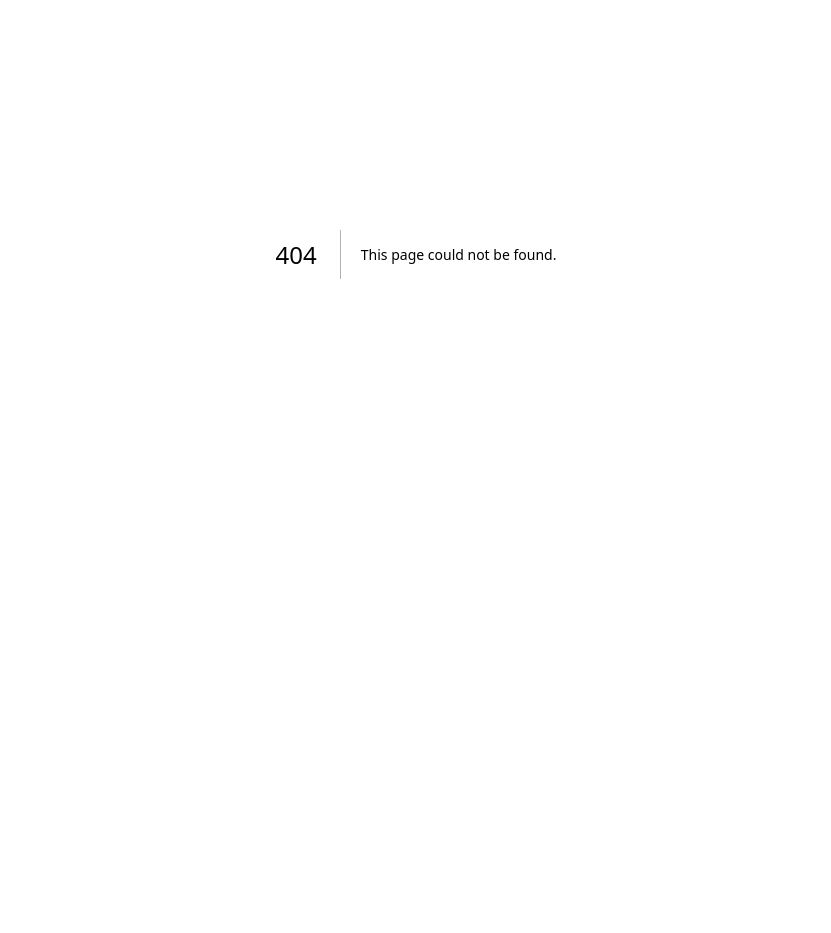
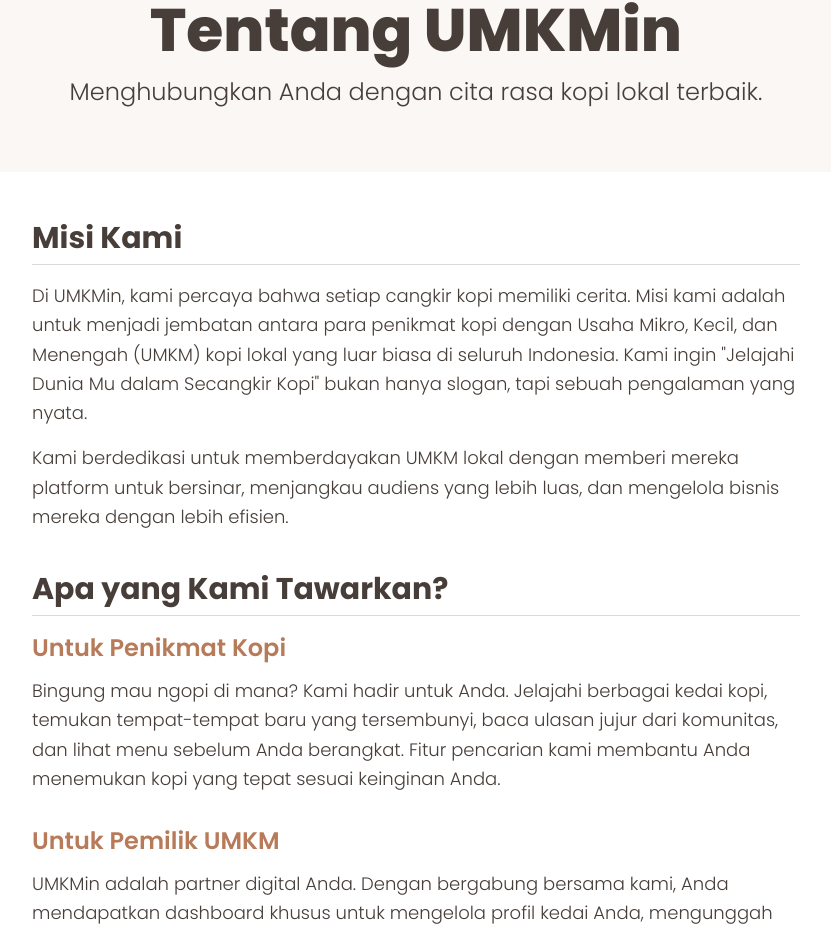
Before and after one commit to Charles03010/indomie-web-kopi, a Next.js app: page /about in a window 1280 px wide. Before the commit this address had no page. Shown: the part 146-1079 px from the top of the page, without its empty margins (224-1055 px from the left). Before the commit the page ends 800 px from the top, so only its background shows below. Built offline with nearby package versions, Linux system fonts and the light colour scheme; no server answers.

Commit message:
add about pages

```diff
--- /dev/null
+++ b/app/(home)/about/page.tsx
@@ -0,0 +1,95 @@
+// app/(home)/about/page.tsx
+import Image from 'next/image';
+import Link from 'next/link';
+
+export default function AboutPage() {
+  return (
+    <section className="bg-(--primary-bg) py-20 min-h-[calc(100vh-200px)]">
+      <div className="max-w-4xl mx-auto px-4 text-(--head-text)">
+        <div className="text-center mb-16">
+          <h1 className="text-5xl md:text-6xl font-extrabold mb-4">
+            Tentang UMKMin
+          </h1>
+          <p className="text-xl lg:text-2xl font-light">
+            Menghubungkan Anda dengan cita rasa kopi lokal terbaik.
+          </p>
+        </div>
+
+        <div className="bg-white rounded-xl shadow-lg p-8 md:p-12 space-y-10">
+          <section className="space-y-4">
+            <h2 className="text-3xl font-bold border-b border-(--divider-primary) pb-2">
+              Misi Kami
+            </h2>
+            <p className="font-light leading-relaxed text-lg">
+              Di UMKMin, kami percaya bahwa setiap cangkir kopi memiliki cerita.
+              Misi kami adalah untuk menjadi jembatan antara para penikmat kopi
+              dengan Usaha Mikro, Kecil, dan Menengah (UMKM) kopi lokal yang
+              luar biasa di seluruh Indonesia. Kami ingin "Jelajahi Dunia Mu
+              dalam Secangkir Kopi" bukan hanya slogan, tapi sebuah pengalaman
+              yang nyata.
+            </p>
+            <p className="font-light leading-relaxed text-lg">
+              Kami berdedikasi untuk memberdayakan UMKM lokal dengan memberi
+              mereka platform untuk bersinar, menjangkau audiens yang lebih
+              luas, dan mengelola bisnis mereka dengan lebih efisien.
+            </p>
+          </section>
+
+          <section className="space-y-4">
+            <h2 className="text-3xl font-bold border-b border-(--divider-primary) pb-2">
+              Apa yang Kami Tawarkan?
+            </h2>
+
+            <div className="space-y-3">
+              <h3 className="text-2xl font-semibold text-(--secondary-text)">
+                Untuk Penikmat Kopi
+              </h3>
+              <p className="font-light leading-relaxed text-lg">
+                Bingung mau ngopi di mana? Kami hadir untuk Anda. Jelajahi
+                berbagai kedai kopi, temukan tempat-tempat baru yang tersembunyi,
+                baca ulasan jujur dari komunitas, dan lihat menu sebelum Anda
+                berangkat. Fitur pencarian kami membantu Anda menemukan kopi yang
+                tepat sesuai keinginan Anda.
+              </p>
+            </div>
+
+            <div className="space-y-3 pt-4">
+              <h3 className="text-2xl font-semibold text-(--secondary-text)">
+                Untuk Pemilik UMKM
+              </h3>
+              <p className="font-light leading-relaxed text-lg">
+                UMKMin adalah partner digital Anda. Dengan bergabung bersama
+                kami, Anda mendapatkan dashboard khusus untuk mengelola profil
+                kedai Anda, mengunggah menu dan foto, serta meluncurkan promosi.
+                Jangkau ribuan penikmat kopi yang sedang mencari cita rasa
+                otentik seperti yang Anda tawarkan.
+              </p>
+            </div>
+          </section>
+
+          <section className="text-center pt-6">
+            <h2 className="text-3xl font-bold mb-4">
+              Bergabunglah dengan Komunitas Kami
+            </h2>
+            <p className="font-light leading-relaxed text-lg mb-8">
+              Baik Anda seorang pemilik UMKM yang ingin berkembang atau seorang
+              penikmat kopi yang haus akan petualangan rasa baru, kami mengundang
+              Anda untuk menjadi bagian dari UMKMin.
+            </p>
+            <Link
+              href="/register"
+              className="
+                inline-block
+                px-8 py-3 rounded-full
+                bg-(--button-primary) text-(--primary-white)
+                text-lg font-medium hover:opacity-90 transition-opacity
+              "
+            >
+              Daftar Sekarang
+            </Link>
+          </section>
+        </div>
+      </div>
+    </section>
+  );
+}
--- a/app/components/footer.tsx
+++ b/app/components/footer.tsx
@@ -16,7 +16,7 @@
         <div className="flex mr-10 text-(--head-text) text-lg items-center justify-between w-1/4 font-medium">
           <Link href="/faq">FAQ</Link>
           <Link href="/terms">Terms and regulations</Link>
-          <Link href="/#about">About</Link>
+          <Link href="/about">About</Link>
         </div>
       </div>
       <hr className="my-4 border-(--divider-primary)" />
```
